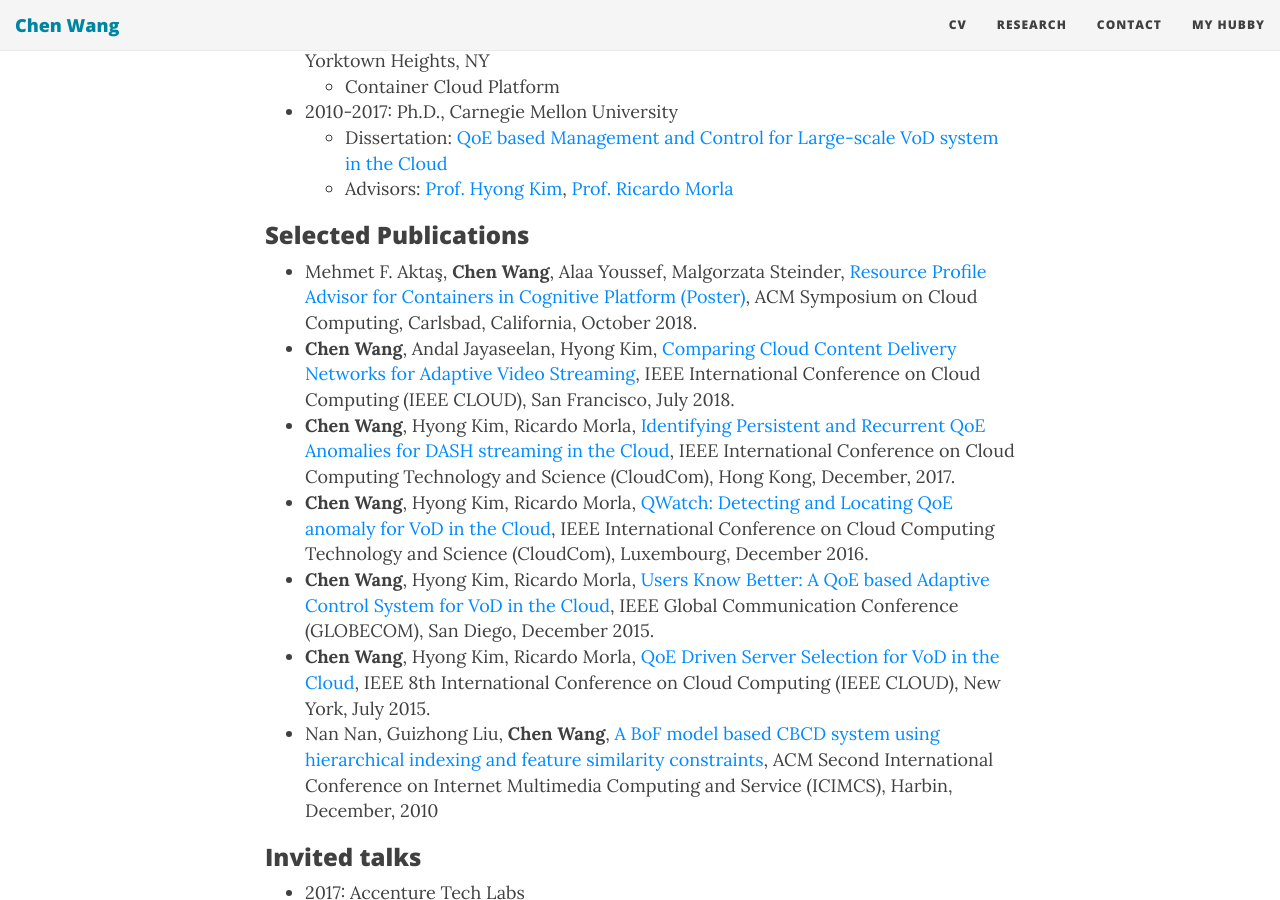
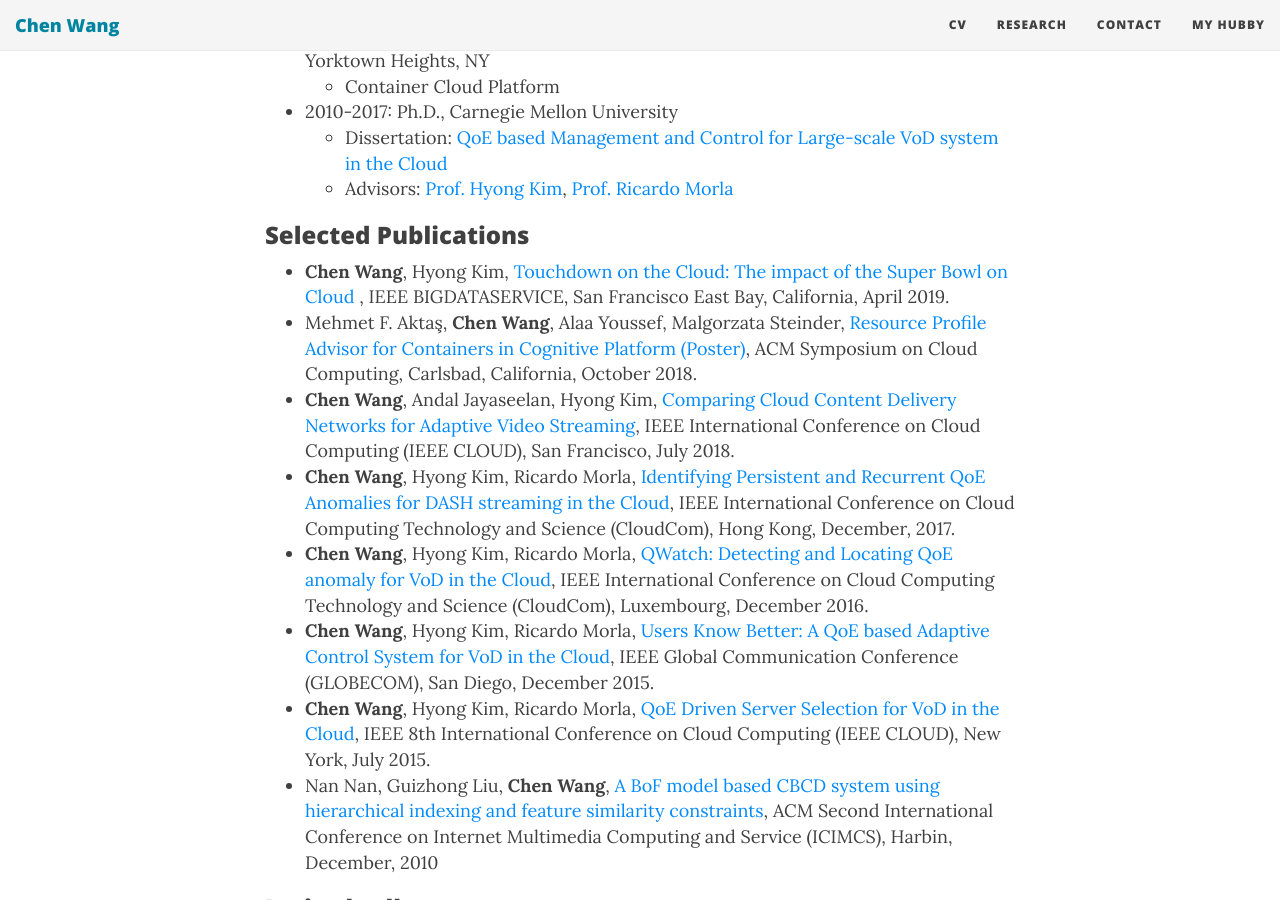
Before and after one commit to wangchen615/wangchen615.github.io, a Jekyll site: the page built from aboutme.md, in a window 1280 px wide and 900 px high, scrolled down 840 px. Built offline with Jekyll 4.4.1, drawn with Linux system fonts in a browser that asks for light colours; nearby versions of some CDN libraries.

Commit message:
Update superbowl full version

```diff
--- a/aboutme.md
+++ b/aboutme.md
@@ -31,6 +31,7 @@ My CV in pdf can be found [here]({{site.baseurl}}/pdfs/chenw.cv.2018.pdf).
 
 ### Selected Publications
 
+- **Chen Wang**, Hyong Kim, [Touchdown on the Cloud: The impact of the Super Bowl on Cloud ]({{site.baseurl}}/pdfs/chenw.bds.2019.pdf), IEEE BIGDATASERVICE, San Francisco East Bay, California, April 2019.
 - Mehmet F. Aktaş, **Chen Wang**, Alaa Youssef, Malgorzata Steinder, [Resource Profile Advisor for Containers in Cognitive Platform (Poster)]({{site.baseurl}}/pdfs/mehmet.socc.2018.pdf), ACM Symposium on Cloud Computing, Carlsbad, California, October 2018.
 - **Chen Wang**, Andal Jayaseelan, Hyong Kim, [Comparing Cloud Content Delivery Networks for Adaptive Video Streaming]({{site.baseurl}}/pdfs/chenw.cloud.2018.pdf), IEEE International Conference on Cloud Computing (IEEE CLOUD), San Francisco, July 2018.
 - **Chen Wang**, Hyong Kim, Ricardo Morla, [Identifying Persistent and Recurrent QoE Anomalies for DASH streaming in the Cloud]({{site.baseurl}}/pdfs/chenw.cloudcom.2017.pdf), IEEE International Conference on Cloud Computing Technology and Science (CloudCom), Hong Kong, December, 2017.
```
Also changed, not shown: 2 other files.
